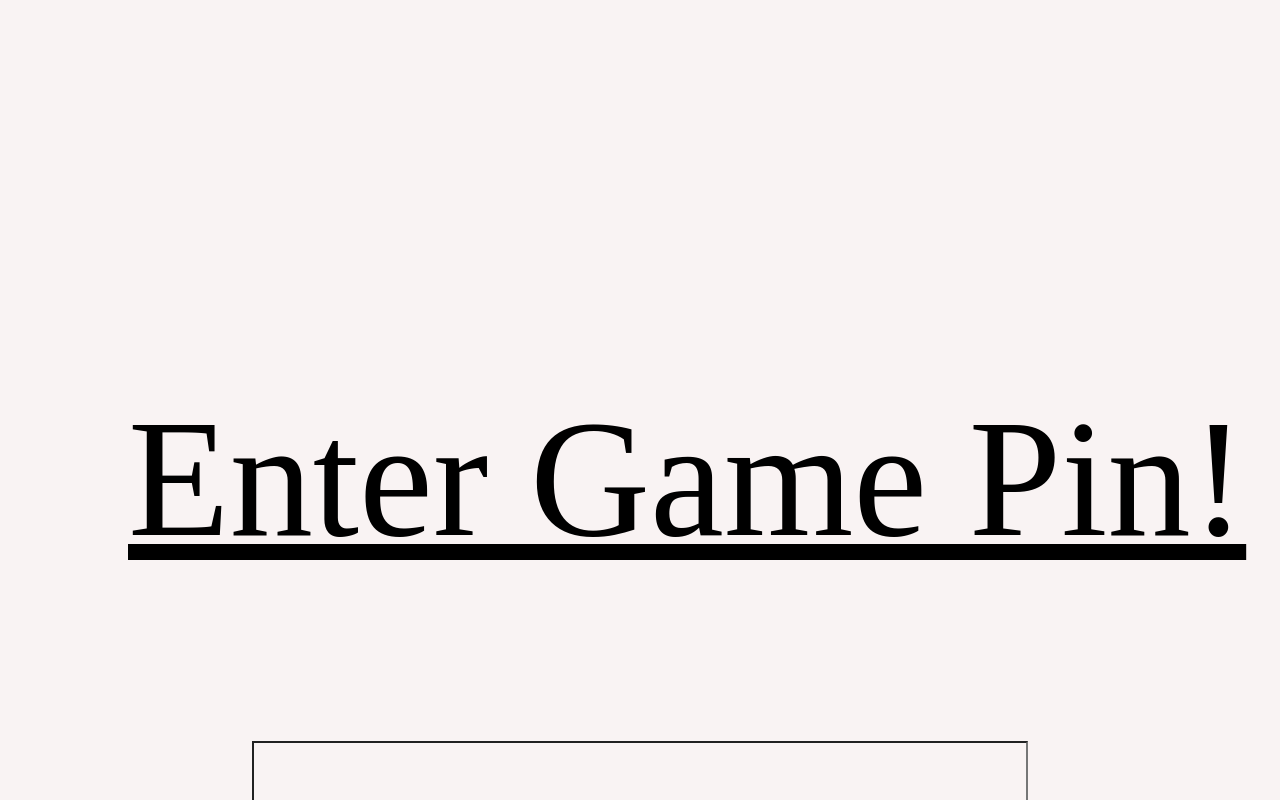
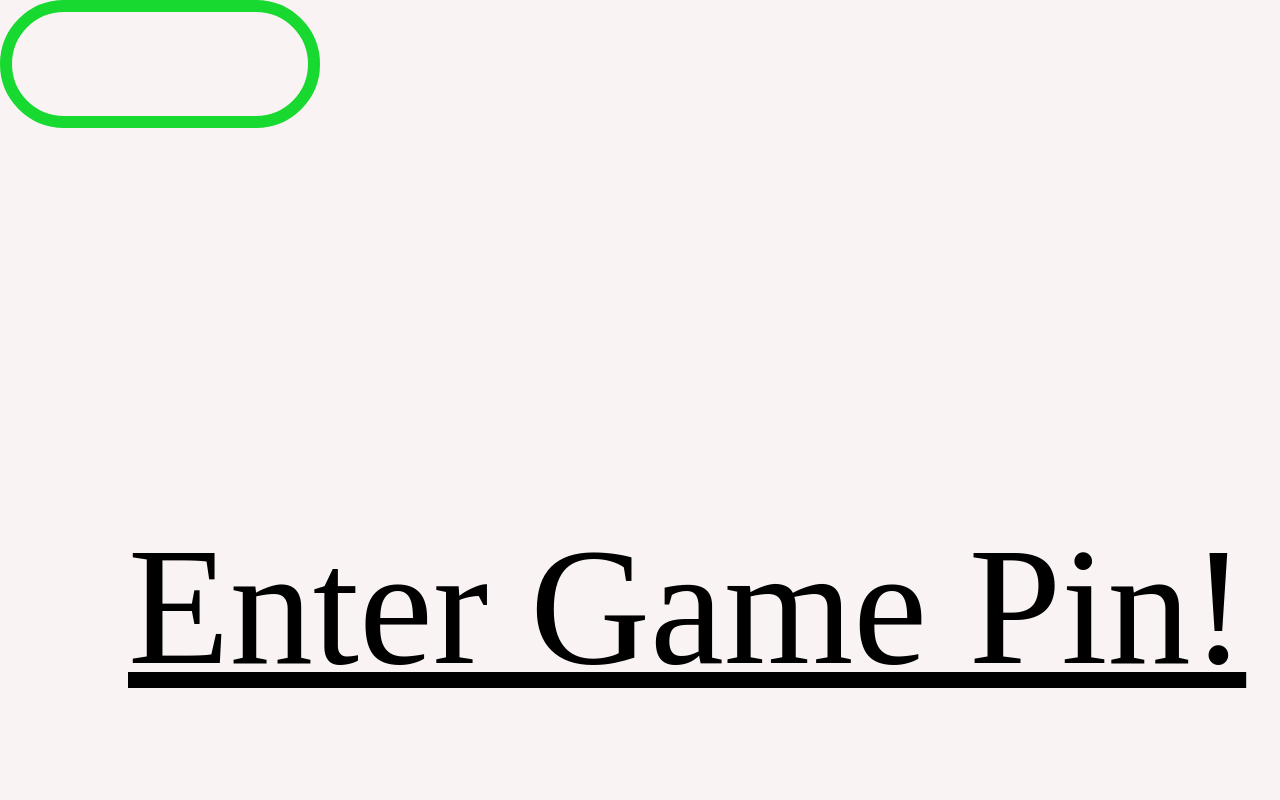
Before and after one commit to albintillas/flakdagsappen, a React (Create React App) app: page /joingame in a window 1280 px wide. Shown: the top 800 px of the page. Built offline with nearby package versions, Linux system fonts and the light colour scheme.

Commit message:
Update JoinGamePage.js

```diff
--- a/src/pages/JoinGamePage.js
+++ b/src/pages/JoinGamePage.js
@@ -1,11 +1,13 @@
 import React from 'react'
 import PinInput from '../components/PinInput';
+import ReturnButton from '../components/ReturnButton';
 
 //Linus
 
 function JoinGamePage(){
    return(
 <div>
+   <ReturnButton action=""></ReturnButton>
     <p style={{marginLeft: '10vw', marginTop: '30vw', fontFamily: 'Brush Script MT', textDecoration: 'underline', fontSize: '13vw'}}>Enter Game Pin!</p>
     <PinInput></PinInput>
 </div>
```
